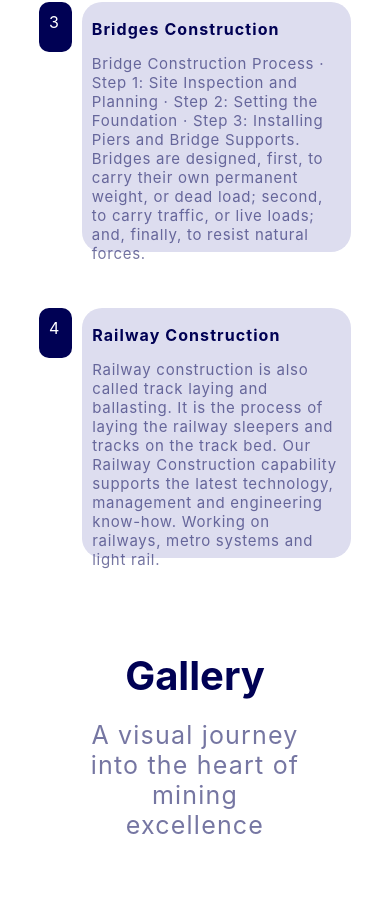
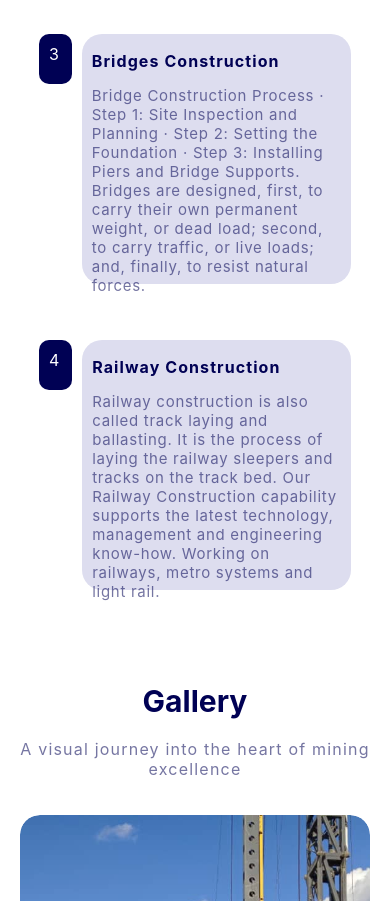
Before and after one commit to kwayummari/amazon-mineworks, a React (Create React App) app: page / in a window 390 px wide. Shown: the part 2000-2901 px from the top of the page. Built offline with nearby package versions, Linux system fonts and the light colour scheme.

Commit message:
deleted page module.css

```diff
--- a/src/styles/Gallery.module.scss
+++ b/src/styles/Gallery.module.scss
@@ -86,17 +86,17 @@
     align-items: center;
     font-family: Jacques Francois, -apple-system, Roboto, Helvetica, sans-serif;
     font-weight: 400;
-    padding: 48px 80px;
+    padding: 48px 20px;
 
     .title {
       color: #000154;
-      font-size: 40px;
+      font-size: 30px;
       margin: 0;
     }
 
     .description {
       color: rgba(0, 1, 84, 0.54);
-      font-size: 25px;
+      font-size: 16px;
       letter-spacing: 1.2px;
       text-align: center;
       margin-top: 20px;
@@ -109,22 +109,22 @@
 
       .imageContainer {
         position: relative;
-        height: 700px;
+        height: 500px;
         width: 100%;
         overflow: hidden;
-        border-radius: 50px;
+        border-radius: 20px;
 
         .galleryImage {
           position: absolute;
           top: 0;
-          left: 100%;
+          left: 0;
           width: 100%;
           height: 100%;
           object-fit: cover;
           object-position: center;
           opacity: 0;
           transition: opacity 1s ease-in-out;
-          border-radius: 50px;
+          border-radius: 20px;
         }
 
         .active {
@@ -132,6 +132,7 @@
           z-index: 1;
         }
       }
+
       .dots {
         display: flex;
         justify-content: center;
@@ -150,6 +151,7 @@
             background-color: #000154;
           }
         }
+
         .activeDot {
           background-color: #000154;
         }
--- a/src/styles/Service.module.scss
+++ b/src/styles/Service.module.scss
@@ -75,7 +75,7 @@
     background-color: #fff;
     font-family: Jacques Francois, -apple-system, Roboto, Helvetica, sans-serif;
     font-weight: 400;
-    padding: 8px 0px 45px;
+    padding: 40px 0px 45px 0px;
   }
 
   .sectionTitle {
```
